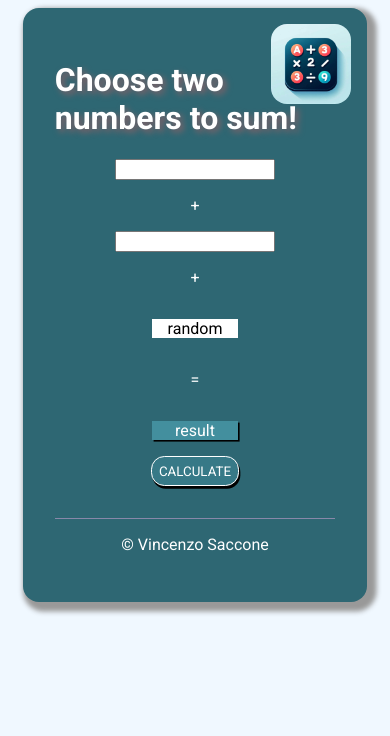
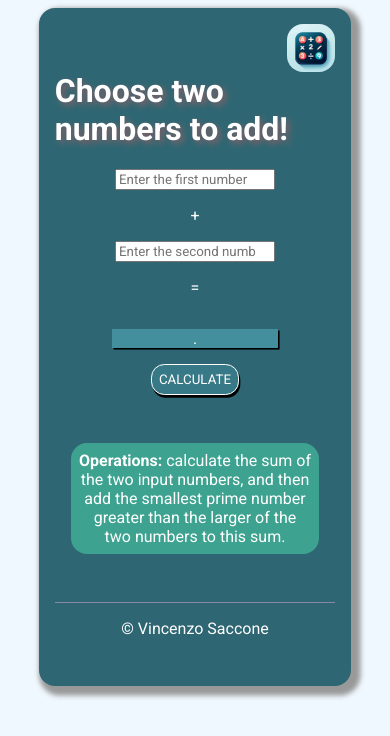
Before and after one commit to VinsWhite/simpleWebapp, a plain HTML site: page client/index.html in a window 390 px wide. Drawn offline with Linux system fonts and the light colour scheme.

Commit message:
Update server logic and interface; this is the last commit

```diff
--- a/client/assets/script/script.js
+++ b/client/assets/script/script.js
@@ -0,0 +1,30 @@
+document.addEventListener('DOMContentLoaded', () => {
+    // after the page loads, the values of the input fields will be empty
+    document.querySelector('#num1').value = '';
+    document.querySelector('#num2').value = '';
+});
+
+document.querySelector('#calculateButton').addEventListener('click', () => {
+    const num1 = parseFloat(document.querySelector('#num1').value);
+    const num2 = parseFloat(document.querySelector('#num2').value);
+
+    if (isNaN(num1) || isNaN(num2)) { // the process will be stopped if the provided values are not numeric
+      alert('Please enter valid numbers');
+      return;
+    }
+
+    fetch('http://localhost:3000/calculate', { // fetch api
+      method: 'POST',
+      headers: {
+        'Content-Type': 'application/json' // body request --> json
+      },
+      body: JSON.stringify({ num1, num2 })
+    })
+    .then(response => response.json())
+    .then(data => {
+      document.querySelector('.result').textContent = `Result: ${data.result}`; // the result will be placed in .result
+    })
+    .catch(error => {
+      console.error('Error:', error);
+    });
+});
--- a/client/assets/style/style.css
+++ b/client/assets/style/styles.css
@@ -18,7 +18,7 @@ body {
     margin: auto;
     color: white;
     background-color: #2e6773;
-    padding: 2em;
+    padding: 2em 2em;
     border-radius: 1em;
     position: relative;
     box-shadow: 0.3em 0.3em 0.3em 0.3em rgb(153, 153, 153);
@@ -27,6 +27,7 @@ body {
 @media (max-width: 1200px) {
     #app {
         width: 75%;
+        padding: 2em 1em;
     }
 }
 
@@ -34,6 +35,12 @@ body {
 h1 {
     font-weight: 700;
     text-shadow: 0.1em 0.1em 0.2em rgb(137, 97, 103);
+}
+
+@media (max-width: 768px) {
+    h1 {
+        margin-top: 1em;
+    }
 }
 
 /* MAIN */
@@ -60,6 +67,29 @@ main img {
     right: 1em;
 }
 
+@media (max-width: 768px) {
+    main img {
+        width: 3em;
+    }
+}
+
+main h4 {
+    margin: 3em 3em;
+    background-color: #3da390;
+    padding: 0.5em;
+    border-radius: 1em;
+}
+
+main h4 span {
+    font-weight: 600;
+}
+
+@media (max-width: 768px) {
+    main h4 {
+        margin: 3em 1em;
+    }
+}
+
 /* - Calculation */
 .calculation {
     display: flex;
@@ -76,16 +106,9 @@ main img {
     }
 }
 
-.random {
-    background-color: white;
-    color: black;
-    width: 5em;
-    padding: 0 0.2em;
-}
-
 .result {
     background-color: #438f9e;
-    width: 5em;
+    width: 10em;
     padding: 0 0.2em;
     box-shadow: 0.1em 0.1em black;
 }
--- a/client/index.html
+++ b/client/index.html
@@ -3,7 +3,7 @@
 <head>
     <meta charset="UTF-8">
     <meta name="viewport" content="width=device-width, initial-scale=1.0">
-    <link rel="stylesheet" href="./assets/style/style.css">
+    <link rel="stylesheet" href="./assets/style/styles.css">
     <link rel="icon" href="./assets/img/icon.jpg" type="image/jpeg"> <!-- favicon webapp -->
     <title>Simple Webapp</title>
 </head>
@@ -12,22 +12,21 @@
     <div id="app">
         <header> <!-- app header -->
             <h1>
-                Choose two numbers to sum!
+                Choose two numbers to add!
             </h1>
         </header>
 
         <main> <!-- app main content -->
             <img src="./assets/img/icon.jpg" alt="calculation icon">
             <div class="calculation"> <!-- using a flex box model -->
-                <input type="number">
+                <input type="number" id="num1" placeholder="Enter the first number">
                 <p>+</p>
-                <input type="number">
-                <p>+</p>
-                <p class="random">random</p>
+                <input type="number" id="num2" placeholder="Enter the second number">
                 <p>=</p>
-                <p class="result">result</p>
+                <p class="result">.</p>
             </div>
-            <button>calculate</button> <!-- On click, this button submits the form data to the server -->
+            <button id="calculateButton">calculate</button> <!-- On click, this button submits the form data to the server -->
+            <h4><span>Operations:</span> calculate the sum of the two input numbers, and then add the smallest prime number greater than the larger of the two numbers to this sum.</h4>
         </main>
 
         <footer> <!-- app footer -->
--- a/server/package.json
+++ b/server/package.json
@@ -4,11 +4,13 @@
   "description": "server node.js",
   "main": "index.js",
   "scripts": {
-    "start": "node app.js"
+    "start": "node app.js",
+    "start:dev": "nodemon app.js"
   },
   "author": "Vincenzo Saccone",
   "license": "ISC",
   "dependencies": {
+    "cors": "^2.8.5",
     "express": "^4.19.2"
   }
 }
```
Also changed, not shown: server/app.js (+39 -3 lines), README.md, 1 other file.
